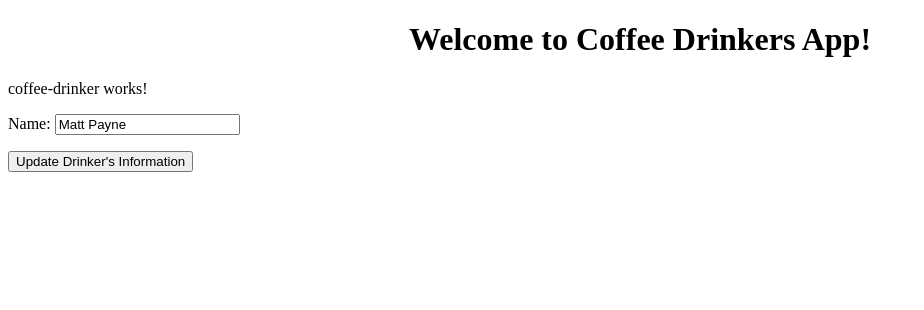
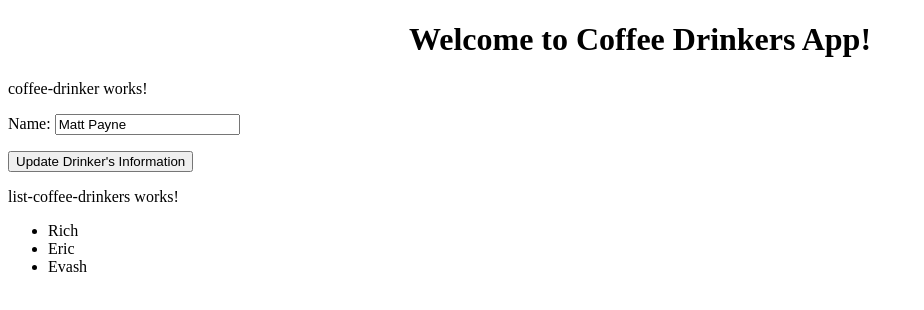
Before and after one commit to payne/coffee-drinkers, an Angular app: page / in a window 1280 px wide. Shown: the top 310 px of the page, without its empty margins (0-924 px from the left). Built offline with nearby package versions, Linux system fonts and the light colour scheme.

Commit message:
Ugly list of hard coded objects in the list component.

```diff
--- a/src/app/app.component.html
+++ b/src/app/app.component.html
@@ -4,4 +4,9 @@
     Welcome to {{ title }}!
   </h1>
 </div>
+<div>
 <app-coffee-drinker></app-coffee-drinker>
+</div>
+<div>
+  <app-list-coffee-drinkers></app-list-coffee-drinkers>
+</div>
--- a/src/app/list-coffee-drinkers/list-coffee-drinkers.component.html
+++ b/src/app/list-coffee-drinkers/list-coffee-drinkers.component.html
@@ -1,3 +1,6 @@
 <p>
   list-coffee-drinkers works!
 </p>
+<ul>
+  <li *ngFor='let drinker of coffeeDrinkers'>{{drinker.name}}</li>
+</ul>
--- a/src/app/list-coffee-drinkers/list-coffee-drinkers.component.ts
+++ b/src/app/list-coffee-drinkers/list-coffee-drinkers.component.ts
@@ -6,7 +6,11 @@ import { Component, OnInit } from '@angular/core';
   styleUrls: ['./list-coffee-drinkers.component.css']
 })
 export class ListCoffeeDrinkersComponent implements OnInit {
-
+  coffeeDrinkers=[
+    { name: 'Rich' },
+    { name: 'Eric' },
+    { name: 'Evash' },
+  ];
   constructor() { }
 
   ngOnInit() {
```
